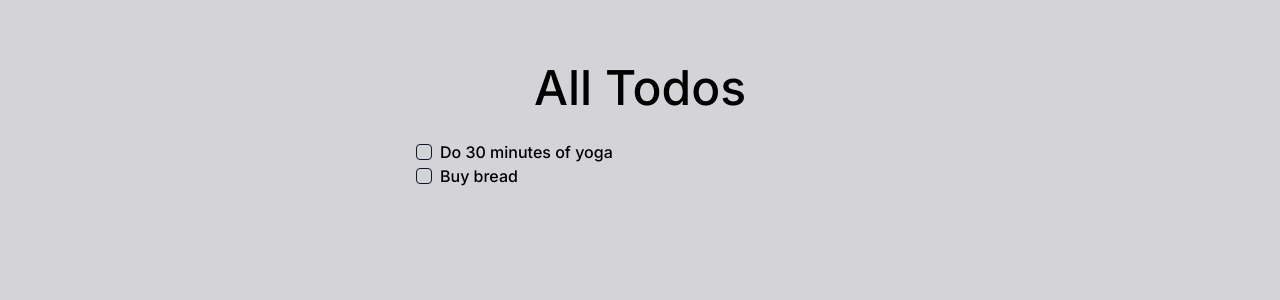
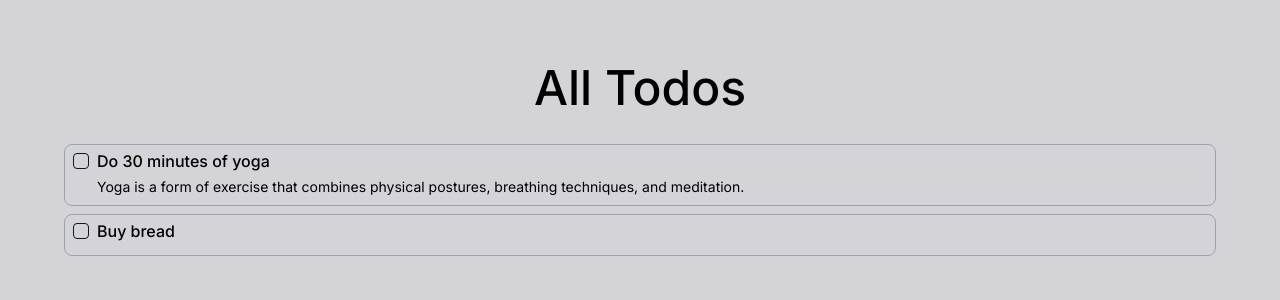
Before and after one commit to Santhosh-S14/task-management, a Next.js app: page / in a window 1280 px wide. Shown: the top 300 px of the page. Built offline with nearby package versions, Linux system fonts and the light colour scheme.

Commit message:
added description below the task and style changes

```diff
--- a/src/app/components/Todo.tsx
+++ b/src/app/components/Todo.tsx
@@ -8,14 +8,17 @@ interface Props {
 
 export const Todo: FC<Props> = ({ todo }) => {
   return (
-    <div className="flex items-center space-x-2">
+    <div className="flex items-top space-x-2 border border-gray-400 rounded-lg p-2">
       <Checkbox id={todo.title} />
+      <div className="flex flex-col space-y-2">
         <label
           htmlFor={todo.title}
           className="text-base font-medium leading-none peer-disabled:cursor-not-allowed peer-disabled:opacity-70"
         >
           {todo.title}
         </label>
+        <p className="text-sm">{todo.description}</p>
+      </div>
     </div>
   );
 };
--- a/src/app/components/Todos.tsx
+++ b/src/app/components/Todos.tsx
@@ -8,7 +8,7 @@ interface TodosProps {
 
 export const Todos: FC<TodosProps> = ({ todos }) => {
   return (
-    <main className="flex mx-auto max-w-xl w-full min-h-screen flex-col items-center p-16">
+    <main className="flex w-full min-h-screen flex-col items-center p-16">
       <div className="text-5xl font-medium">All Todos</div>
       <div className="w-full flex flex-col mt-8 gap-2">
         {todos.map((todo) => {
```
Lines whose indentation alone changed are shown as unchanged.
